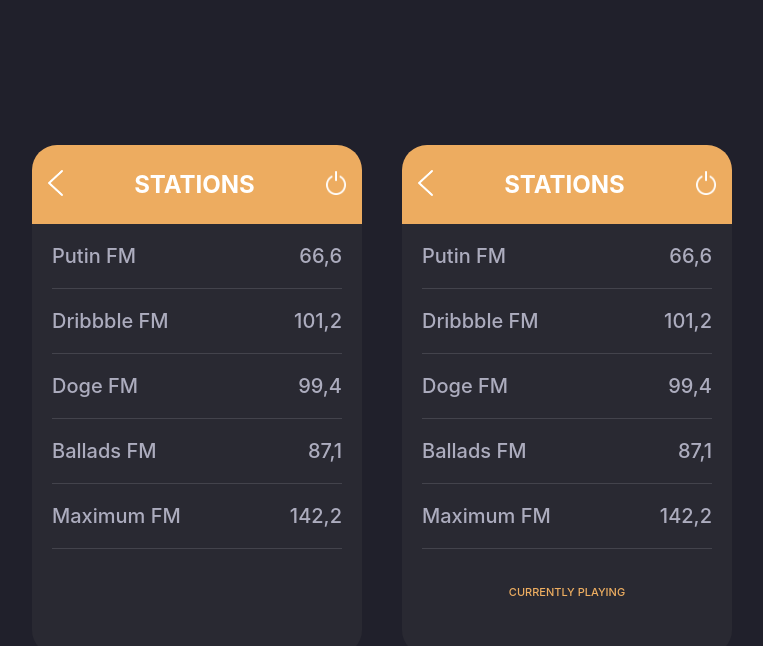
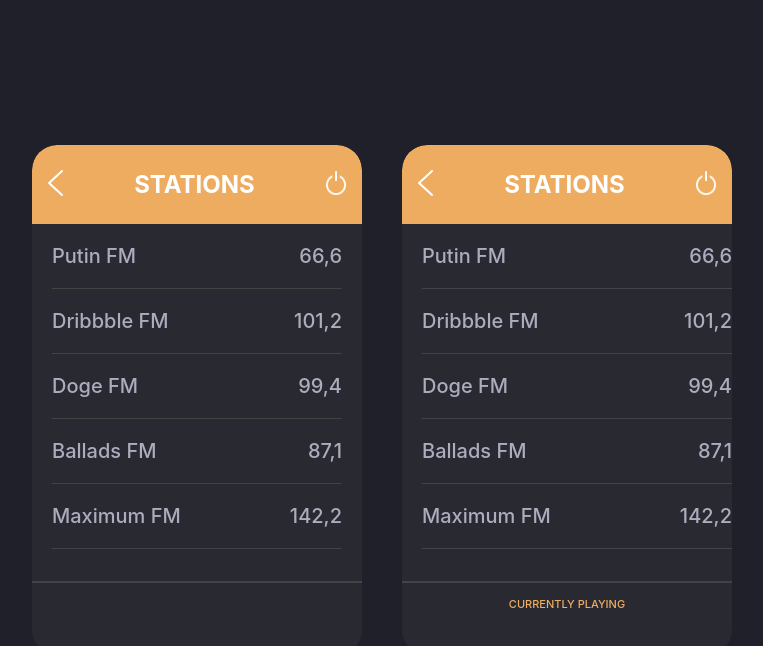
Before and after one commit to Nasim-Bin-kamal/turtle-venture-task-3, a React (Create React App) app: page / in a window 1280 px wide. Shown: the top 646 px of the page, without its empty margins (258-1021 px from the left). Built offline with nearby package versions, Linux system fonts and the light colour scheme.

Commit message:
current station bug fixed

```diff
--- a/src/components/AllStations/AllStations.jsx
+++ b/src/components/AllStations/AllStations.jsx
@@ -32,6 +32,9 @@ const AllStations = ({ stations, handlePlay }) => {
                     }
 
                 </div>
+                <div className="radioFooter">
+
+                </div>
             </div>
         </div >
     );
--- a/src/components/AllStations/AllStations.scss
+++ b/src/components/AllStations/AllStations.scss
@@ -3,7 +3,7 @@
 .radioCard{
     margin: 20px;
     width: 300px;
-    height: 500px;
+    height: 510px;
     background-color: $bgColor;
     border-radius: 25px;
 }
--- a/src/components/CurrentStation/CurrentStation.jsx
+++ b/src/components/CurrentStation/CurrentStation.jsx
@@ -20,7 +20,7 @@ const CurrentStation = ({ stations, runningStation }) => {
                         <img src={BtnSwitch} alt="switch" />
                     </button>
                 </div>
-                <div className="radioBody">
+                <div className="radioBody2">
                     {/* <div className="singleStation">
                         <p>Putin FM</p>
                         <p>66,6</p>
@@ -47,9 +47,9 @@ const CurrentStation = ({ stations, runningStation }) => {
                     </div> */}
                     {
                         stations?.map((station) => (
-                            <div>
+                            <div key={station?.id}>
                                 {
-                                    station == runningStation && (
+                                    station === runningStation && (
                                         <div className='runningStation'>
                                             <button>
                                                 <img src={BtnPlus} alt="" />
@@ -65,7 +65,7 @@ const CurrentStation = ({ stations, runningStation }) => {
                                     )
                                 }
 
-                                <div className="singleStation" key={station?.id}>
+                                <div className="singleStation2" >
                                     <p>{station?.name}</p>
                                     <p>{station?.frequency}</p>
                                 </div>
--- a/src/components/CurrentStation/CurrentStation.scss
+++ b/src/components/CurrentStation/CurrentStation.scss
@@ -6,6 +6,7 @@
     height: 510px;
     background-color: $bgColor;
     border-radius: 25px;
+    overflow: hidden;
 
 
 
@@ -37,15 +38,19 @@
 .title{
     color:$titleColor;
 }
-.radioBody{
-    padding: 0 20px 0 20px;
+.radioBody2{
+    padding: 0 20px 0 0px;
+    width: 100%;
     height: 70%;
-    overflow-y: hidden;
+    overflow-y: scroll;
+
 }
-.singleStation{
+.singleStation2{
     @include radioDisplay;
     color: $stationColor;
     border-bottom: 1px solid #43434c;
+    margin-left: 20px;
+
 
     p{
         font-size: 20px;
@@ -54,7 +59,7 @@
 }
 
 .runningStation{
-    margin: 12px 0px 0px 0px;
+    padding: 20px 0px 0 15px;
     color: $stationColor;
     @include radioDisplay;
 
@@ -62,7 +67,6 @@
     .stationLogo{
         width: 130px;
         height: 130px;
-        // border: 2px solid #838a9b;
         border-radius: 50%;
     }
 
@@ -77,16 +81,17 @@
 }
 
 .radioFooter{
+    border-top: 2px solid #434343;
     text-align: center;
     line-height: 0%;
     .footerTitle{
-
+        padding-top: 10px;
         font-size: 11px;
-
         color: #eeae61;
         font-weight: 500;
     }
     .currentPlaying{
+
         font-size: 20px;
         font-weight: 500;
         color:$stationColor;
```
